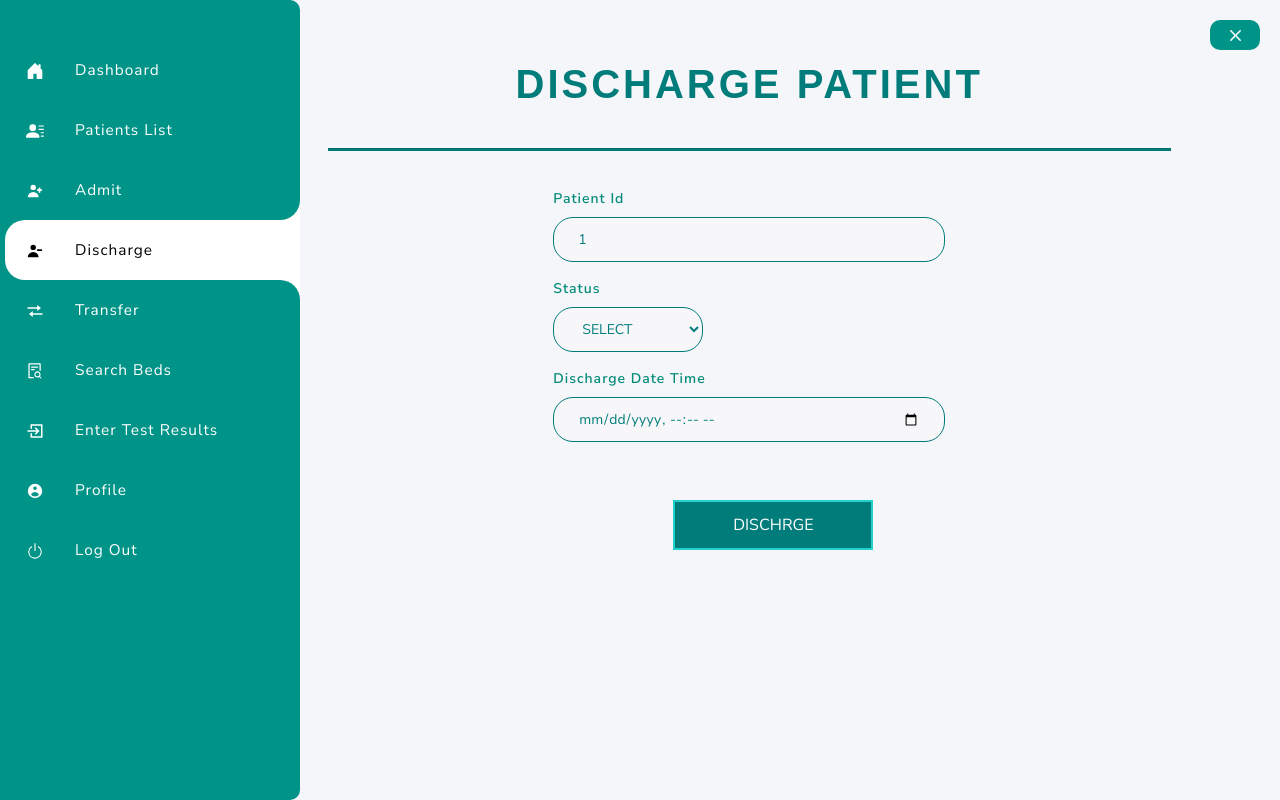
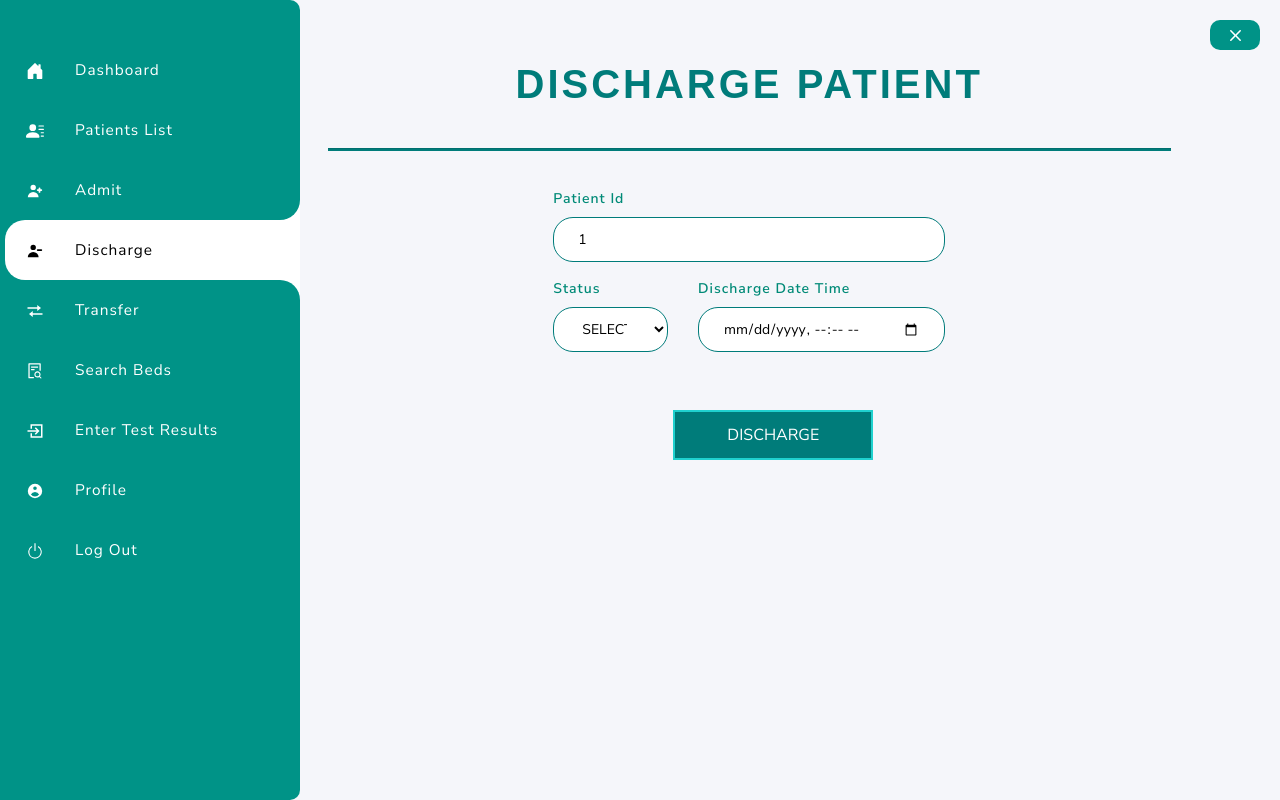
Before and after one commit to SEP-G11/Covid-Patient-tracker--frontend, a React (Create React App) app: page /hospitalAdmin/discharge/1 in a window 1280 px wide. Built offline with nearby package versions, Linux system fonts and the light colour scheme; sample sign-in values are in the browser's storage; what @react-pdf/renderer would draw is missing.

Commit message:
ha discharge patient css mod

```diff
--- /dev/null
+++ b/src/screens/HospitalAdmin_screens/HADischargePatientScreen.css
@@ -0,0 +1,34 @@
+.hadps__hr{
+    color: white;
+    background-color: #007c7a;
+    height: 2px;
+}
+
+.hadps__title{
+    font-family: "Arial";
+    text-align: center;
+    color: #007c7a;
+    font-size: 40px;
+    padding-left: -50px;
+    padding-top: 60px;
+}
+
+.hadps__formLabel{
+    color: #008A77;
+    font-weight: bold;
+}
+
+.hadps__formControl{
+    border-radius: 20px;
+    border-width: 1px;
+    border-color: #007c7a;
+    border-style: solid;
+    color: black;
+    outline: #913163;
+    background-color: white;
+}
+
+.hadps__formControl:focus{
+    background-color: white;
+    color: black;
+}
--- a/src/screens/HospitalAdmin_screens/HADischargePatientScreen.js
+++ b/src/screens/HospitalAdmin_screens/HADischargePatientScreen.js
@@ -7,6 +7,7 @@ import Loader from "../../components/Loader";
 import FormContainer from "../../components/FormContainer";
 import { discharge } from "../../actions/patientActions";
 import HospitalAdminSideNav from "./HospitalAdminSideNav";
+import './HADischargePatientScreen.css';
 
 const HADischargePatientScreen = ({ match, history }) => {
 
@@ -50,15 +51,9 @@ const HADischargePatientScreen = ({ match, history }) => {
         <Col sm={3}>    <HospitalAdminSideNav from='discharge' /></Col>
         <Col sm={8} >
           <Row>
-            <Col sm={12}><h1 style={{ fontFamily: "arial", textAlign: "center", color: "#007c7a", fontSize: "40px", paddingLeft: "-50px", paddingTop: "60px" }}> Discharge Patient</h1> </Col>
+            <Col sm={12}><h1 className='hadps__title'> Discharge Patient</h1> </Col>
           </Row>
-          <hr
-            style={{
-              color: "white",
-              backgroundColor: "#007c7a",
-              height: 2,
-            }}
-          />
+          <hr className='hadps__hr'/>
           <br />
           <FormContainer>
             {error && <Message variant="danger">{error}</Message>}
@@ -69,14 +64,14 @@ const HADischargePatientScreen = ({ match, history }) => {
               <Row>
                 <Col>
                   <Form.Group controlId="id">
-                    <Form.Label style={{ color: "#008A77", fontWeight: "bold" }}>Patient Id</Form.Label>
+                    <Form.Label className='hadps__formLabel'>Patient Id</Form.Label>
                     <Form.Control
                       type="text"
-                      placeholder="Enter PatientId"
+                      placeholder="Enter Patient ID"
                       value={patient_id}
                       onChange={(e) => setId(e.target.value)}
-                      style={{ borderRadius: "20px", borderWidth: "1px", borderColor: "#007c7a", borderStyle: "solid", color: "#007c7a", outline: "#913163" }}
-                    ></Form.Control>
+                      className='hadps__formControl'>
+                    </Form.Control>
                   </Form.Group>
                 </Col>
               </Row>
@@ -84,9 +79,9 @@ const HADischargePatientScreen = ({ match, history }) => {
               <Row>
                 <Col>
                   <Form.Group controlId="status">
-                    <Form.Label style={{ color: "#008A77", fontWeight: "bold" }}>Status</Form.Label>
+                    <Form.Label className='hadps__formLabel'>Status</Form.Label>
                     <br />
-                    <select className="form-control" value={status} name="status" style={{ borderRadius: "20px", width: "150px", borderWidth: "1px", borderColor: "#007c7a", borderStyle: "solid", color: "#007c7a", outline: "#913163" }} onChange={(e) => setStatus(e.target.value)}>
+                    <select className="form-control hadps__formControl" value={status} name="status" onChange={(e) => setStatus(e.target.value)}>
                       <option >SELECT</option>
                       <option value="Dead">Dead</option>
                       <option value="Recovered">Recovered</option>
@@ -97,21 +92,21 @@ const HADischargePatientScreen = ({ match, history }) => {
                 </Col>
                 <Col>
                   <Form.Group controlId="dischargeDateTime">
-                    <Form.Label style={{ color: "#008A77", fontWeight: "bold" }}>Discharge Date Time</Form.Label>
+                    <Form.Label className='hadps__formLabel'>Discharge Date Time</Form.Label>
                     <Form.Control
                       type="datetime-local"
                       placeholder="Enter Discharge Date Time"
                       value={discharged_at}
                       onChange={(e) => setDischargeDateTime(e.target.value)}
-                      style={{ borderRadius: "20px", borderWidth: "1px", borderColor: "#007c7a", borderStyle: "solid", color: "#007c7a", outline: "#913163" }}
-                    ></Form.Control>
+                      className='hadps__formControl'>
+                    </Form.Control>
                   </Form.Group>
 
                 </Col>
               </Row>
               <br /><br />
               <div style={{ paddingLeft: "120px" }}>
-                <button class="button button1" type="submit" > DISCHRGE </button></div>
+                <button class="button button1" type="submit" > DISCHARGE </button></div>
             </Form>
           </FormContainer></Col>
         <Col sm={2} ></Col>
```
